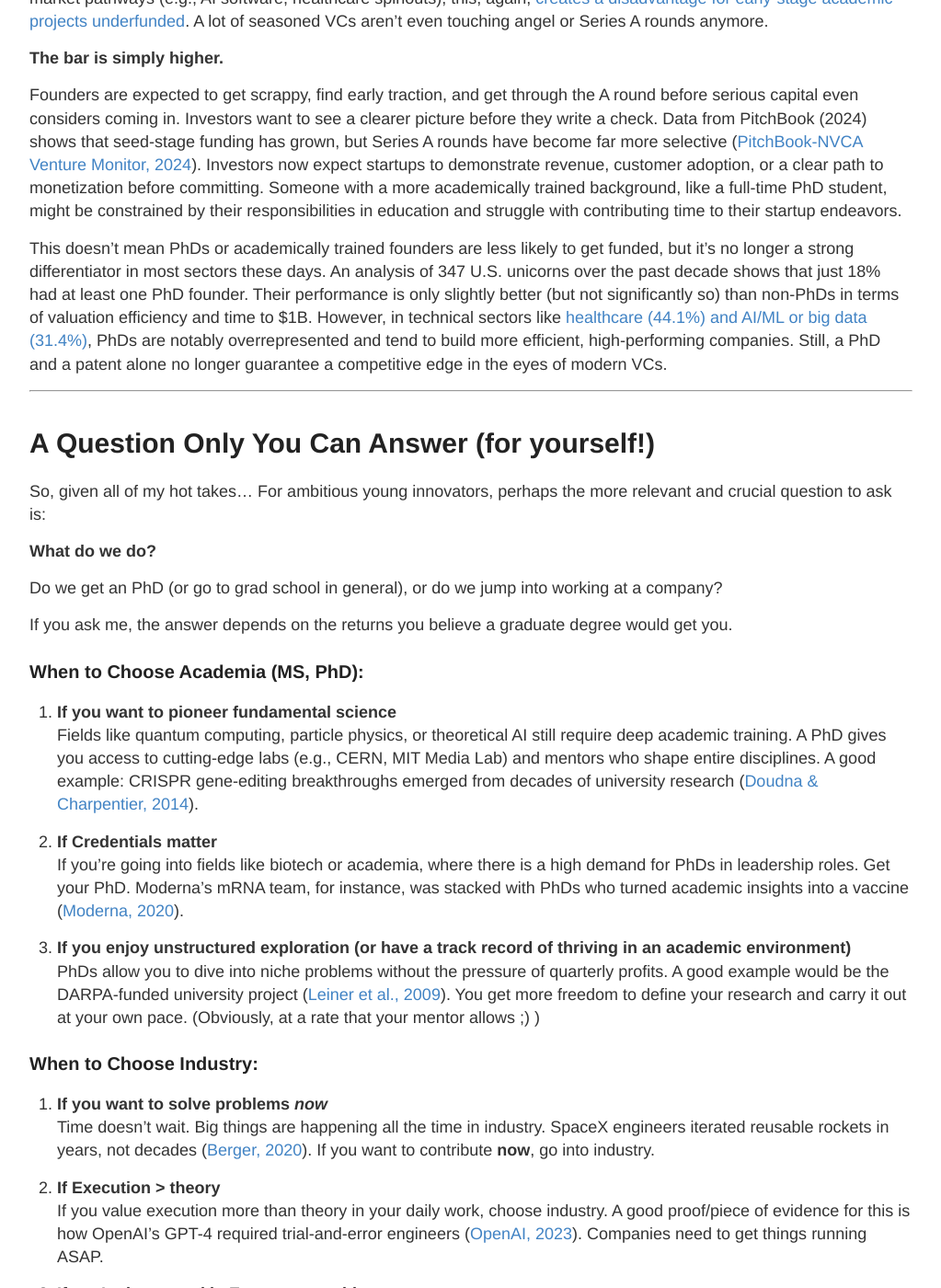
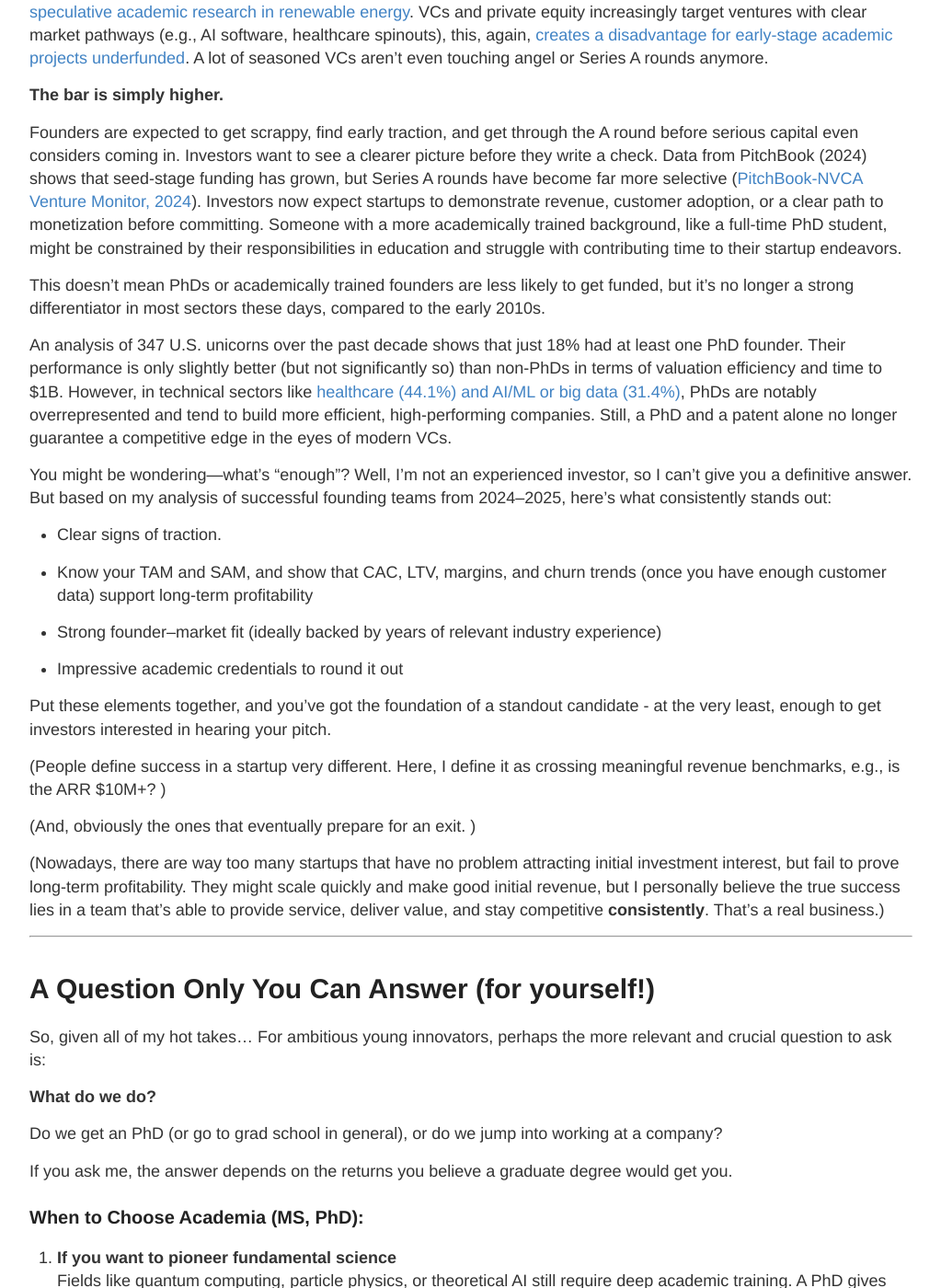
Before and after one commit to nicolehao34/nicolehao34.github.io, a Jekyll site: the page built from _posts/2025-05-09-future_of_innovation.md, in a window 1280 px wide and 1400 px high, scrolled down 2239 px. Shown: the whole window at 92% size, without its empty margins (128-1151 px from the left). Built offline with Jekyll 4.4.1, drawn with Linux system fonts in a browser that asks for light colours; comment, search, counter and statistics services are not loaded; some of the changed text lies outside the part shown.

Commit message:
update future of innovation

```diff
--- a/_posts/2025-05-09-future_of_innovation.md
+++ b/_posts/2025-05-09-future_of_innovation.md
@@ -37,9 +37,9 @@
 
 The low-hanging fruit of 20th-century science (semiconductors, antibiotics, nuclear energy) has been picked. As a result, harder, niche problems that require more industry collaboration are left behind.
 
-There just aren’t many paradigm-shifting breakthroughs left that can radically transform manufacturing or other industries. The real innovation today is happening on the ground—solving hard, practical engineering problems. And that’s where startup teams and industry engineers, who are in the "trenches", have a major advantage over academics. Companies like Apple, NVIDIA, and Moderna now invest more in R&D than many governments. In 2023, Amazon spent **$73 billion** on R&D—more than France’s entire public research budget ([Statista, 2023](https://statista.com); [OECD, 2023](https://oecd.org)). Many transformative technologies, like OpenAI’s GPT models and Tesla’s autonomous driving systems, were developed in industry. A 2022 Stanford study found that **80% of AI breakthroughs** originate in corporate labs ([Zhang et al., 2022](https://aiindex.stanford.edu)). Meanwhile, university research struggles with funding gaps and slow tech transfer processes ([Britt, 2023](https://sciencebusiness.net)).
+There just aren’t many paradigm-shifting breakthroughs left that can radically transform manufacturing or other industries. The real innovation today is happening on the ground—solving hard, practical engineering problems. And that’s where startup teams and industry engineers, who are in the "trenches", have a major advantage over academics. Companies like Apple, NVIDIA, and Moderna now invest more in R&D than many governments. In 2023, Amazon spent **$73 billion** on R&D — that's more than France’s entire public research budget ([Statista, 2023](https://statista.com); [OECD, 2023](https://oecd.org))! Many transformative technologies, like OpenAI’s GPT models and Tesla’s autonomous driving systems, were developed in industry. A 2022 Stanford study found that **80% of AI breakthroughs** originate in corporate labs ([Zhang et al., 2022](https://aiindex.stanford.edu)). Meanwhile, university research struggles with funding gaps and slow tech transfer processes ([Britt, 2023](https://sciencebusiness.net)).
 
-This might be more of a dire issue, especially in the U.S., under the current political climate.
+This might be more of a dire issue, especially in the U.S., given the current funding situation in 2025.
 
 
 
@@ -52,11 +52,13 @@
 
 **Hot take (maybe not really a hot take) #3: An idea or a patent from an academic project will no longer be sufficient as the driving force behind a successful startup.**
 
-The shift to applied innovation, coupled with tightening U.S. funding landscapes, explains why academic projects struggle to attract investment. I define early-stage academic projects this way: These projects are research endeavors in their initial phases of exploration, where the focus is on hypothesis testing, foundational discovery, or proof-of-concept development. These projects are characterized by high uncertainty, minimal preliminary data, and no immediate path to commercialization.
+The shift to applied innovation, coupled with tightening U.S. funding landscapes, explains why academic projects struggle to attract investment. I define early-stage academic projects this way: These projects are research endeavors in their initial phases of exploration, where the focus is on hypothesis testing, foundational discovery, or proof-of-concept development. These projects are characterized by high uncertainty, minimal preliminary data, and no seemingly immediate path to commercialization to the public and/or investors.
 
 A good, maybe even **exceptional** example of an academic project that succeeded in securing funding from VCs would be **Moderna**.
 
-Moderna’s core technology—messenger RNA (mRNA)—originated in academic research at institutions like MIT, Harvard, and the University of Pennsylvania. Initial academic work for Moderna's core innovation relied on grants from agencies like the NIH. However, funding stagnation in the 2000s–2010s limited progress. For example, [Karikó](https://en.wikipedia.org/wiki/Katalin_Karik%C3%B3)’s grant applications were repeatedly rejected, forcing her to pursue smaller, niche funding sources. Despite these circumstances, Moderna's pivot to applied innovation, developing mRNA as a therapeutic platform, and efforts in raising funding from the 2000s to the 2010s, allowed it to secure [**4.9 billion in venture capital** support by 2015](https://investors.modernatx.com/news/news-details/2022/Moderna-Reports-Fourth-Quarter-and-Fiscal-Year-2021-Financial-Results-and-Provides-Business-Updates/default.aspx) and later dominate the COVID-19 vaccine market, generating [**18.5 billion** in 2021](https://investors.modernatx.com/news/news-details/2021/U.S.-Government-Purchases-Additional-200-Million-Doses-of-Modernas-COVID-19-Vaccine/default.aspx).
+Moderna’s core technology — [messenger RNA (mRNA)](https://www.genome.gov/genetics-glossary/Messenger-RNA-mRNA) — originated in academic research at institutions like MIT, Harvard, and the University of Pennsylvania.
+
+Initial academic work for Moderna's core innovation relied on grants from agencies like the NIH. However, funding stagnation in the 2000s–2010s limited progress. For example, [Karikó](https://en.wikipedia.org/wiki/Katalin_Karik%C3%B3)’s grant applications were repeatedly rejected, forcing her to pursue smaller, niche funding sources. Despite these circumstances, Moderna's pivot to applied innovation, developing mRNA as a therapeutic platform, and efforts in raising funding from the 2000s to the 2010s, allowed it to secure [**4.9 billion in venture capital** support by 2015](https://investors.modernatx.com/news/news-details/2022/Moderna-Reports-Fourth-Quarter-and-Fiscal-Year-2021-Financial-Results-and-Provides-Business-Updates/default.aspx) and later dominate the COVID-19 vaccine market, generating [**18.5 billion** in 2021](https://investors.modernatx.com/news/news-details/2021/U.S.-Government-Purchases-Additional-200-Million-Doses-of-Modernas-COVID-19-Vaccine/default.aspx).
 
 However, this is a success that's **harder to replicate in 2025**.
 
@@ -68,8 +70,27 @@
 
 Founders are expected to get scrappy, find early traction, and get through the A round before serious capital even considers coming in. Investors want to see a clearer picture before they write a check. Data from PitchBook (2024) shows that seed-stage funding has grown, but Series A rounds have become far more selective ([PitchBook-NVCA Venture Monitor, 2024](https://pitchbook.com)).  Investors now expect startups to demonstrate revenue, customer adoption, or a clear path to monetization before committing. Someone with a more academically trained background, like a full-time PhD student, might be constrained by their responsibilities in education and struggle with contributing time to their startup endeavors.
 
-This doesn’t mean PhDs or academically trained founders are less likely to get funded, but it’s no longer a strong differentiator in most sectors these days. An analysis of 347 U.S. unicorns over the past decade shows that just 18% had at least one PhD founder. Their performance is only slightly better (but not significantly so) than non-PhDs in terms of valuation efficiency and time to $1B. However, in technical sectors like [healthcare (44.1%) and AI/ML or big data (31.4%)](https://medium.com/foothill-ventures/are-phds-a-good-bet-as-founders-25fe341c47b2), PhDs are notably overrepresented and tend to build more efficient, high-performing companies. Still, a PhD and a patent alone no longer guarantee a competitive edge in the eyes of modern VCs.
+This doesn’t mean PhDs or academically trained founders are less likely to get funded, but it’s no longer a strong differentiator in most sectors these days, compared to the early 2010s.
 
+An analysis of 347 U.S. unicorns over the past decade shows that just 18% had at least one PhD founder. Their performance is only slightly better (but not significantly so) than non-PhDs in terms of valuation efficiency and time to $1B. However, in technical sectors like [healthcare (44.1%) and AI/ML or big data (31.4%)](https://medium.com/foothill-ventures/are-phds-a-good-bet-as-founders-25fe341c47b2), PhDs are notably overrepresented and tend to build more efficient, high-performing companies. Still, a PhD and a patent alone no longer guarantee a competitive edge in the eyes of modern VCs.
+
+You might be wondering—what’s “enough”? Well, I’m not an experienced investor, so I can’t give you a definitive answer. But based on my analysis of successful founding teams from 2024–2025, here’s what consistently stands out:
+
+- Clear signs of traction.
+
+- Know your TAM and SAM, and show that CAC, LTV, margins, and churn trends (once you have enough customer data) support long-term profitability
+
+- Strong founder–market fit (ideally backed by years of relevant industry experience)
+
+- Impressive academic credentials to round it out
+
+Put these elements together, and you’ve got the foundation of a standout candidate - at the very least, enough to get investors interested in hearing your pitch.
+
+(People define success in a startup very different. Here, I define it as crossing meaningful revenue benchmarks, e.g., is the ARR $10M+? )
+
+(And, obviously the ones that eventually prepare for an exit. )
+
+(Nowadays, there are way too many startups that have no problem attracting initial investment interest, but fail to prove long-term profitability. They might scale quickly and make good initial revenue, but I personally believe the true success lies in a team that's able to provide service, deliver value, and stay competitive **consistently**. That's a real business.)
 
 ---
 
@@ -96,12 +117,12 @@
 
 
 3. **If you enjoy unstructured exploration (or have a track record of thriving in an academic environment)**
-   PhDs allow you to dive into niche problems without the pressure of quarterly profits. A good example would be the DARPA-funded university project ([Leiner et al., 2009](https://doi.org/10.1145/1629607.1629613)). You get more freedom to define your research and carry it out at your own pace. (Obviously, at a rate that your mentor allows ;) )
+   PhDs allow you to dive into niche problems without the pressure of quarterly profits. A good example would be the DARPA-funded university project ([Leiner et al., 2009](https://doi.org/10.1145/1629607.1629613)). You get more freedom to define your research and carry it out at your own pace. (Obviously, not too slow, at a rate that your advisor's okay with ;) )
 
 
 ### When to Choose Industry:
 1. **If you want to solve problems *now***
-   Time doesn't wait. Big things are happening all the time in industry. SpaceX engineers iterated reusable rockets in years, not decades ([Berger, 2020](https://www.amazon.com/Liftoff-Elon-Musk-Desperate-Launched/dp/0062979973)). If you want to contribute **now**, go into industry.
+   Big things are happening all the time in industry. SpaceX engineers iterated reusable rockets in years, not decades ([Berger, 2020](https://www.amazon.com/Liftoff-Elon-Musk-Desperate-Launched/dp/0062979973)). If you want to contribute **now**, go into industry.
 
 2. **If Execution > theory**
    If you value execution more than theory in your daily work, choose industry. A good proof/piece of evidence for this is how OpenAI’s GPT-4 required trial-and-error engineers ([OpenAI, 2023](https://openai.com)). Companies need to get things running ASAP.
@@ -111,12 +132,14 @@
    Founders like Vitalik Buterin (Ethereum) prove credentials aren’t everything.  Experience matters as an entrepreneur. Obviously, I put this as a third condition for a reason. Tons of PhDs became successful entrepreneurs, but of course, at the time cost of 5-6 years, whereas you can use the time to jump into industry. Your call.
 
 
-Finally, things are constantly changing. I don't think decisions like pursuing a graduate degree is something to be taken lightly considering the time cost and financial implications, however, I also believe that if doing academic research is something you want to do, just for the sake of doing it, you should **absolutely** pursue it despite the current funding circumstances.
+Finally, things are constantly changing. I don't think decisions like pursuing a graduate degree is something to be taken lightly considering the time cost and financial implications, however, I also believe that if doing academic research is something you want to do, just for the sake of doing it, you should **absolutely** pursue it. We only live once after all.
 
-It is your life, live your life to the fullest, and don't forget to **stay upwind & stay true to yourself** when making a career choice.
+It is your life, so live your life to the fullest, and don't forget to **stay upwind & stay true to yourself** when making a career choice.
 
 Best of Luck.
 
+
+~ Nicole Hao, 2025-05-09, Ithaca, NY.
 
 
 
```
